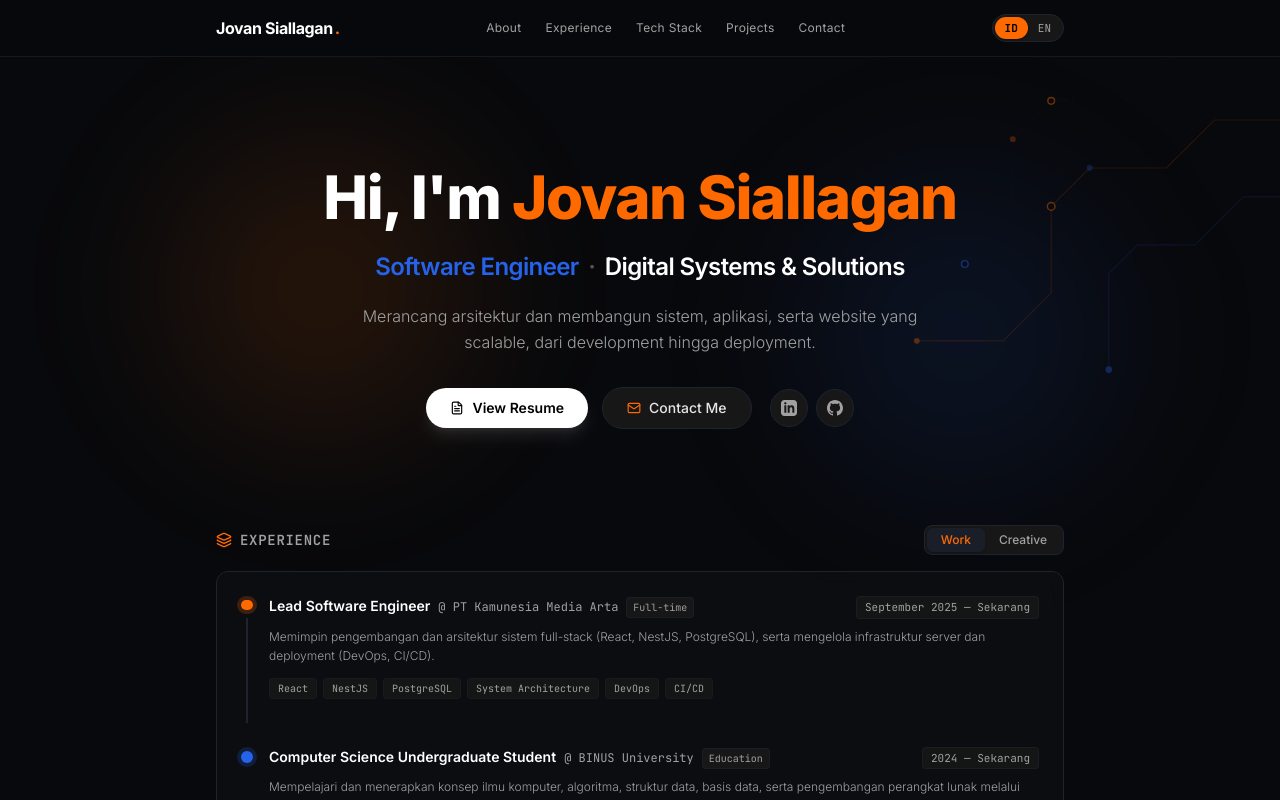
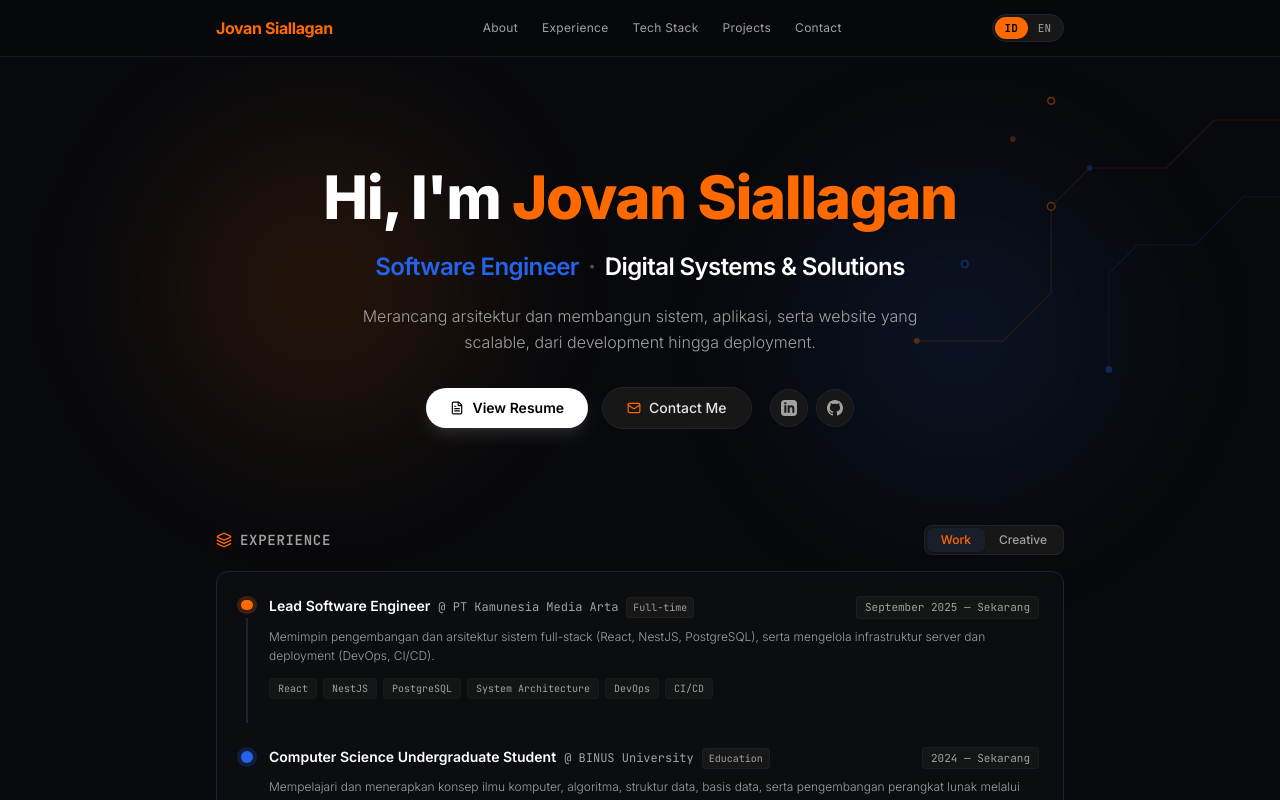
Before and after one commit to JovanSiallagan/portfolio, a React (Vite) app: page / in a window 1280 px wide. Shown: the top 800 px of the page. Built offline with nearby package versions, Linux system fonts and the light colour scheme.

Commit message:
style: update navbar

```diff
--- a/src/App.tsx
+++ b/src/App.tsx
@@ -482,7 +482,7 @@ export default function App() {
             href="#"
             className="text-sm sm:text-base font-bold tracking-tight text-white hover:text-brand-orange transition flex items-center gap-0.5"
           >
-            Jovan Siallagan<span className="text-brand-orange text-base leading-none font-bold">.</span>
+            <span className="text-brand-orange text-base leading-none font-bold">Jovan Siallagan</span>
           </a>
 
           {/* Centered Navigation Links (including Contact) */}
```
